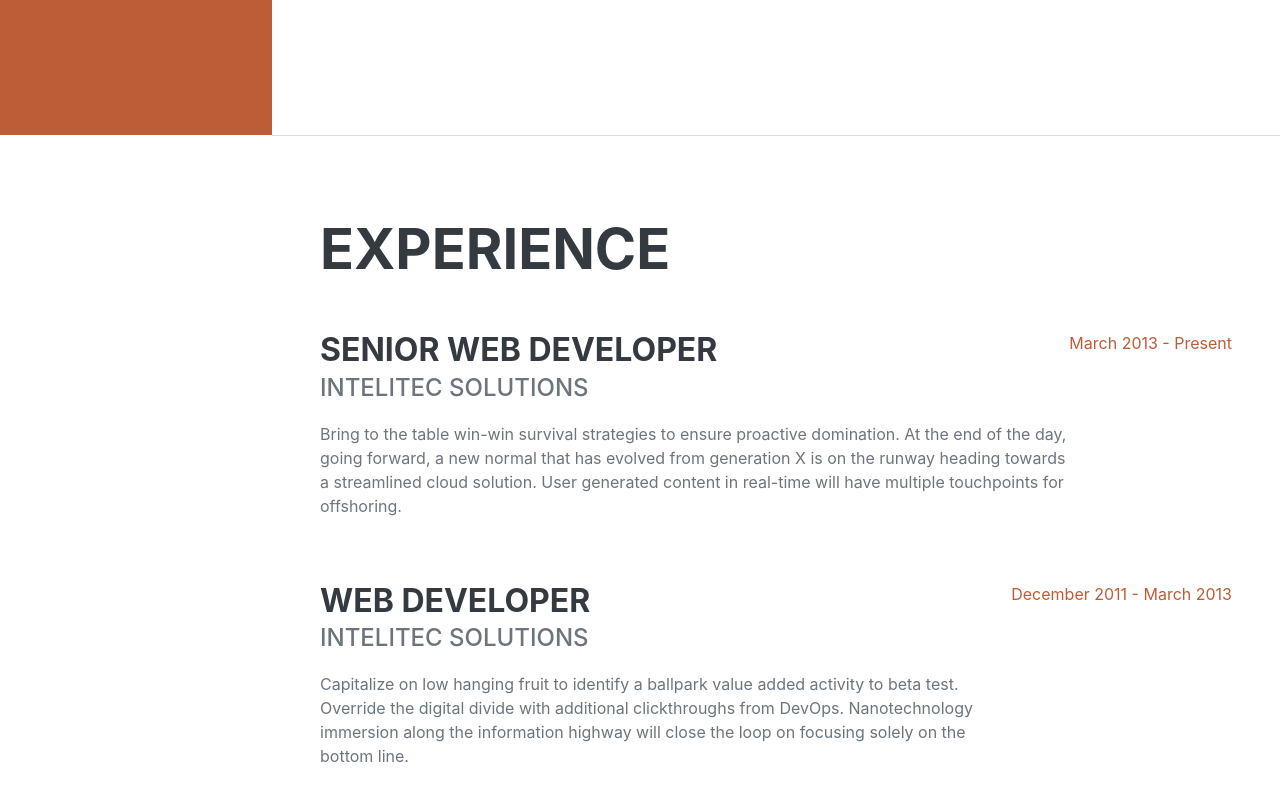
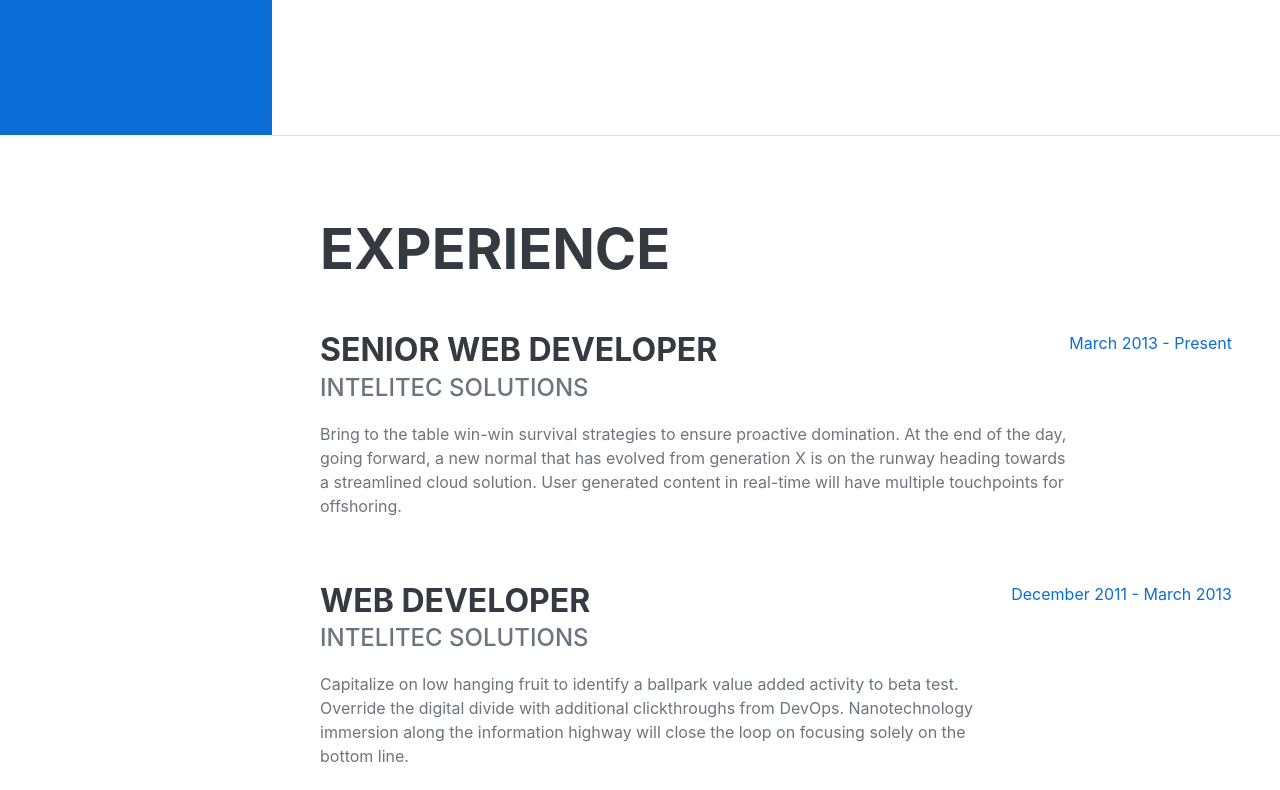
Before and after one commit to constantinosmch/Constantinosmch.github.io, a plain HTML site: page index.html in a window 1280 px wide. Shown: the part 665-1455 px from the top of the page. Drawn offline with nearby package versions, Linux system fonts and the light colour scheme; files that its build step writes are made by us from their sources; a web font is replaced by a local one.

Commit message:
Update _colors.scss

```diff
--- a/src/scss/variables/_colors.scss
+++ b/src/scss/variables/_colors.scss
@@ -8,7 +8,7 @@ $gray-800: #343a40;
 
 // Override Bootstrap color system
 
-$orange: #bd5d38;
+$orange: #0b6dd6;
 
 // Override Bootstrap default state colors
 
```
